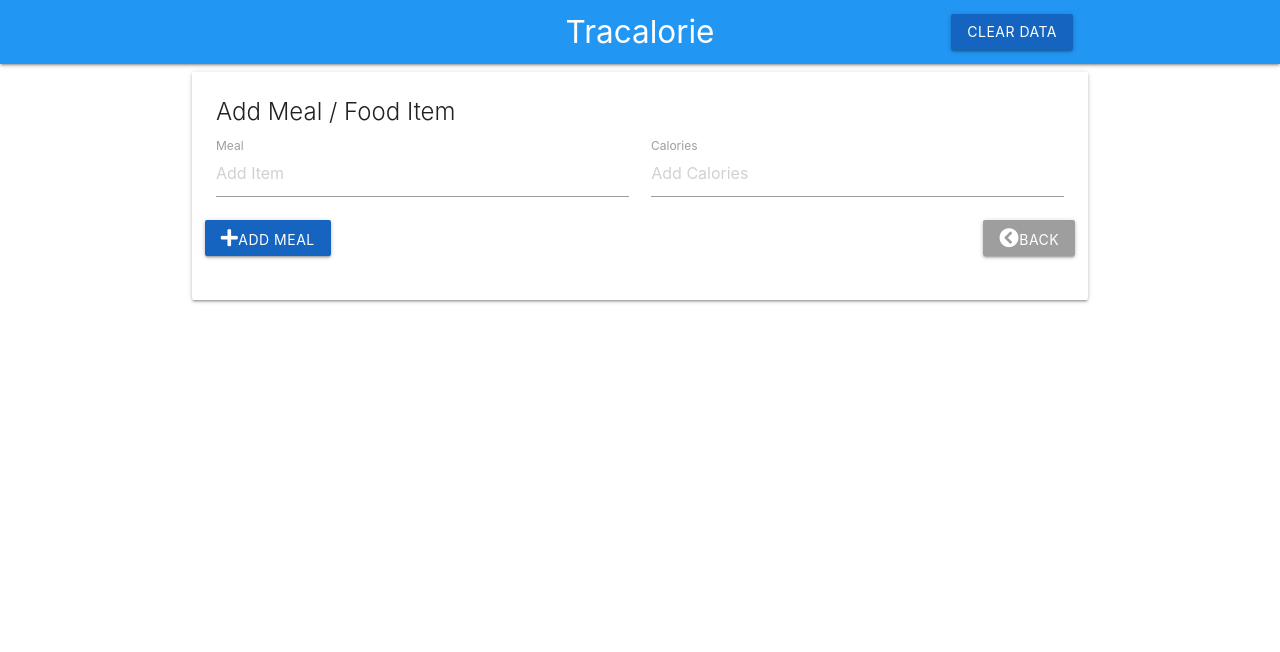
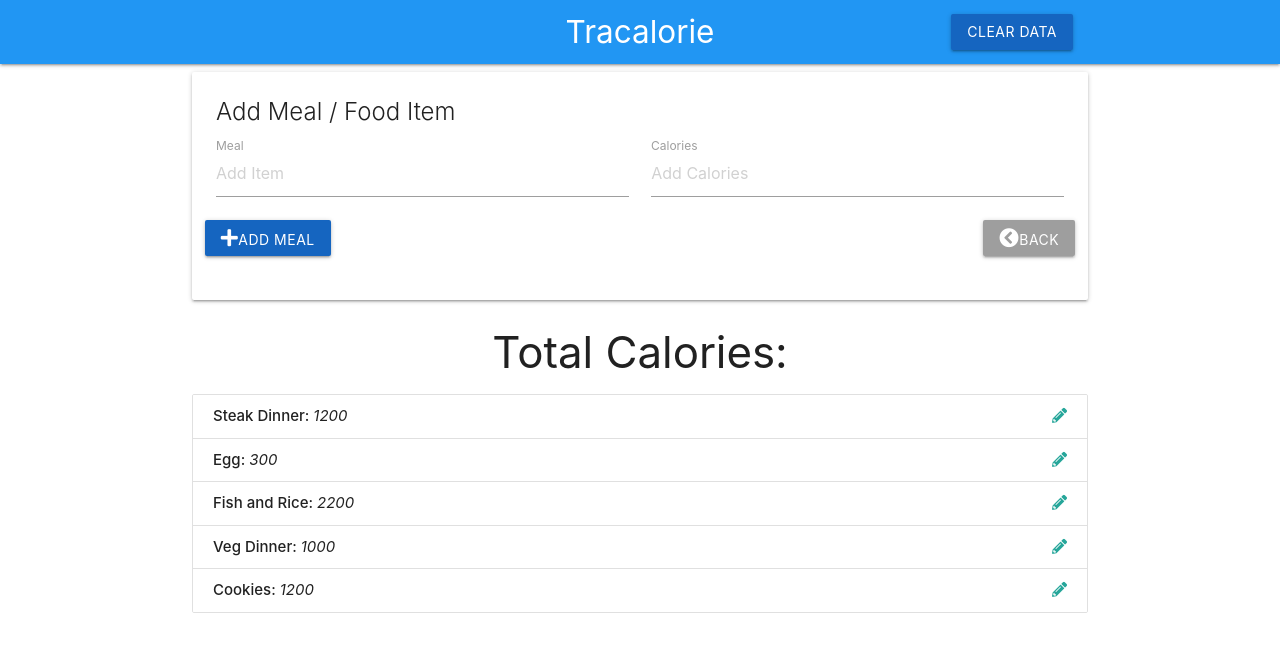
Before and after one commit to temesghentekeste/tracalorie-js, a plain HTML site: page index.html in a window 1280 px wide. Drawn offline with nearby package versions, Linux system fonts and the light colour scheme.

Commit message:
Add list items

```diff
--- a/index.html
+++ b/index.html
@@ -39,13 +39,38 @@
               <button class="delete-btn btn red darken-3"><i class="fas fa-trash-alt"></i>Delete</button>
              -->
             <button class="back-btn btn grey right"><i class="fas fa-chevron-circle-left"></i>Back</button>
-
           </div>
         </form>
+        <!-- End of Form -->
       </div>
     </div>
+    <!-- Calories Count -->
+    <h3 class="center-align">Total Calories: <span class="total-calories"></span> </h3>
+
+    <!-- Item List -->
+    <ul id="item-list" class="collection">
+      <li class="collection-item" id="item-1">
+        <strong>Steak Dinner: </strong> <em>1200</em>
+        <a href="#" class="secondary-content"><i class="fas   fa-pencil-alt"></i></a>
+      </li>
+      <li class="collection-item" id="item-2">
+        <strong>Egg: </strong> <em>300</em>
+        <a href="#" class="secondary-content"><i class="fas   fa-pencil-alt"></i></a>
+      </li>
+      <li class="collection-item" id="item-3">
+        <strong>Fish and Rice: </strong> <em>2200</em>
+        <a href="#" class="secondary-content"><i class="fas   fa-pencil-alt"></i></a>
+      </li>
+      <li class="collection-item" id="item-4">
+        <strong>Veg Dinner: </strong> <em>1000</em>
+        <a href="#" class="secondary-content"><i class="fas   fa-pencil-alt"></i></a>
+      </li>
+      <li class="collection-item" id="item-5">
+        <strong>Cookies: </strong> <em>1200</em>
+        <a href="#" class="secondary-content"><i class="fas   fa-pencil-alt"></i></a>
+      </li>
+    </ul>
   </div>
-  <!-- End of Form -->
   <script
   src="https://code.jquery.com/jquery-3.5.1.js"
   integrity="sha256-QWo7LDvxbWT2tbbQ97B53yJnYU3WhH/C8ycbRAkjPDc="
```
